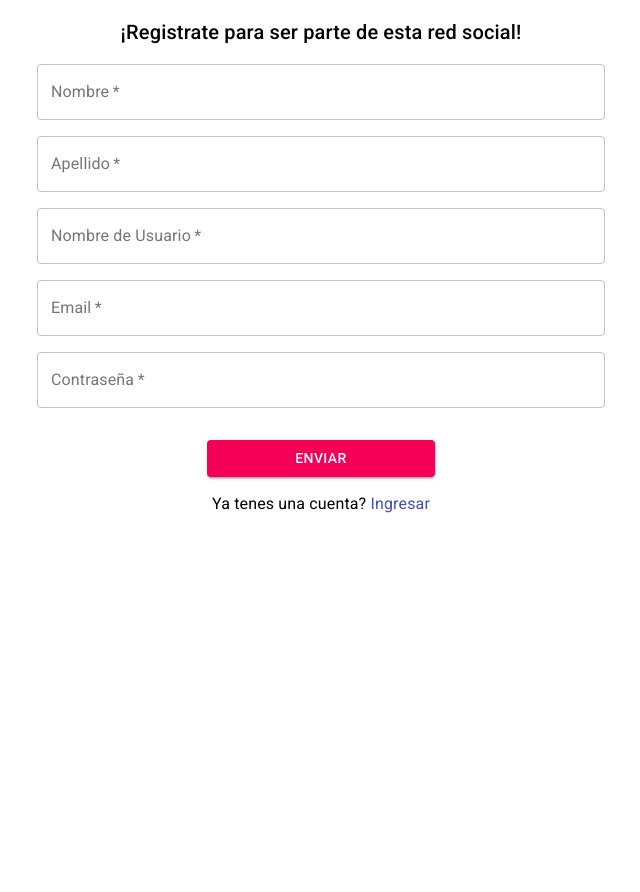
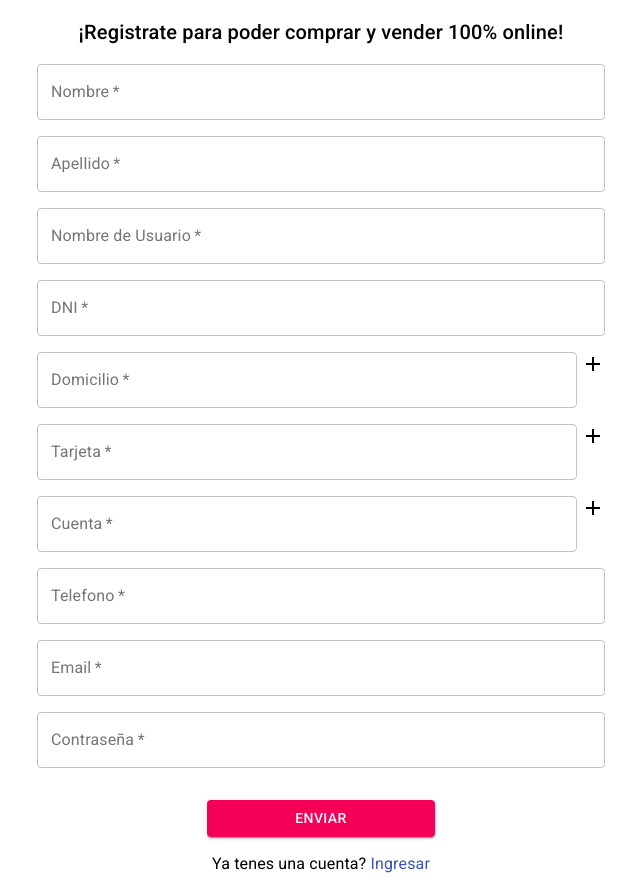
Before and after one commit to EzequielLeonardoLeotta/FE-Distribuidos, a React (Create React App) app: page /register in a window 1280 px wide. Shown: the whole page, without its empty margins (319-959 px from the left). Before the commit the page ends 800 px from the top, so only its background shows below. Built offline with nearby package versions, Linux system fonts and the light colour scheme.

Commit message:
Agrego atributos necesario para el registro del usuario

```diff
--- a/src/components/Register/Register.tsx
+++ b/src/components/Register/Register.tsx
@@ -2,9 +2,8 @@ import {
   Button,
   CircularProgress,
   Container,
+  Grid,
   Link,
-  MenuItem,
-  Select,
   Snackbar,
   TextField,
   Typography,
@@ -14,32 +13,24 @@ import React, { useState } from "react";
 import { useHistory } from "react-router";
 import { auth } from "../../config";
 import { ClientRoutes } from "../../config/enums";
-import { UsersService } from "../../fetch/UsersService";
+import AddOutlinedIcon from '@material-ui/icons/AddOutlined';
+import RemoveOutlinedIcon from '@material-ui/icons/RemoveOutlined';
 
 const Register: React.FC = () => {
   const [nombreUsuario, setNombreUsuario] = useState("");
   const [nombre, setNombre] = useState("");
   const [apellido, setApellido] = useState("");
+  const [dni, setDni] = useState("");
+  const [domicilios, setDomicilios] = useState<string[]>([""]);
+  const [tarjetas, setTarjetas] = useState<string[]>([""]);
+  const [cuentas, setCuentas] = useState<string[]>([""]); //En el servicio es un array de number
+  const [telefono, setTelefono] = useState<number>();
   const [email, setEmail] = useState("");
   const [contraseña, setContraseña] = useState("");
-  const [seguidos, setSeguidos] = useState([]);
   const [open, setOpen] = useState(false);
   const [isSubmitting, setIsSubmitting] = useState(false);
 
   const history = useHistory();
-
-  const createTopics = (nombreUsuario: string) => {
-    fetch("http://localhost:9000/createTopic", {
-      method: "POST",
-      body: JSON.stringify({nombreUsuario: nombreUsuario}),
-      headers: {
-        Accept: "application/json",
-        "Content-Type": "application/json",
-      },
-    }).then((response) => {
-      console.log(response);
-    });
-  };
 
   const handleSubmit = async (e: any) => {
     e.preventDefault();
@@ -49,27 +40,16 @@ const Register: React.FC = () => {
 
       await auth.createUserWithEmailAndPassword(email, contraseña);
 
-      const seguidos: Array<string> = []
-
-      await UsersService.postUserToCollection({
-        nombreUsuario,
-        nombre,
-        apellido,
-        email,
-        seguidos,
-      });
-
-      // createTopics(nombreUsuario)
-
       const currentUser = auth.currentUser;
       localStorage.setItem(
-        "FaceUNLa.JWT",
+        "UNLaLibre.JWT",
         (await currentUser?.getIdToken()) || ""
       );
-      localStorage.setItem("FaceUNLa.UserName", nombreUsuario);
-      localStorage.setItem("FaceUNLa.Nombre", nombre);
-      localStorage.setItem("FaceUNLa.Apellido", apellido);
-      localStorage.setItem("FaceUNLa.UserId", auth.currentUser?.uid || "");
+      localStorage.setItem("UNLaLibre.NomberUsuario", nombreUsuario);
+      localStorage.setItem("UNLaLibre.Nombre", nombre);
+      localStorage.setItem("UNLaLibre.Apellido", apellido);
+      localStorage.setItem("UNLaLibre.Dni", dni);
+      localStorage.setItem("UNLaLibre.UserId", auth.currentUser?.uid || "");
 
       setOpen(true);
       setTimeout(() => {
@@ -82,6 +62,75 @@ const Register: React.FC = () => {
     }
   };
 
+  const handleInputChange = (value: string, index: number, tipo: string) => {
+    switch (tipo) {
+      case "domicilios":
+        const arrayDomicilios = [...domicilios];
+        arrayDomicilios[index] = value;
+        setDomicilios(arrayDomicilios);
+        break;
+
+      case "tarjetas":
+        const arrayTarjetas = [...tarjetas];
+        arrayTarjetas[index] = value;
+        setTarjetas(arrayTarjetas);
+        break;
+
+      case "cuentas":
+        const arrayCuentas = [...cuentas];
+        arrayCuentas[index] = value;
+        setTarjetas(arrayCuentas);
+        break;
+
+      default:
+        break;
+    }
+  };
+
+  const handleRemoveClick = (index: number, tipo: string) => {
+    switch (tipo) {
+      case "domicilios":
+        const arrayDomicilios = [...domicilios];
+        arrayDomicilios.splice(index, 1);
+        setDomicilios(arrayDomicilios);
+        break;
+
+      case "tarjetas":
+        const arrayTarjetas = [...tarjetas];
+        arrayTarjetas.splice(index, 1);
+        setTarjetas(arrayTarjetas);
+        break;
+
+      case "cuentas":
+        const arrayCuentas = [...cuentas];
+        arrayCuentas.splice(index, 1);
+        setCuentas(arrayCuentas);
+        break;
+
+      default:
+        break;
+    }
+  };
+
+  const handleAddClick = (tipo: string) => {
+    switch (tipo) {
+      case "domicilios":
+        setDomicilios([...domicilios, ""]);
+        break;
+
+      case "tarjetas":
+        setTarjetas([...tarjetas, ""]);
+        break;
+
+      case "cuentas":
+        setCuentas([...cuentas, ""]);
+        break;
+
+      default:
+        break;
+    }
+  };
+
   return (
     <Container component="main" maxWidth="sm" style={{ padding: "1rem" }}>
       <Typography
@@ -91,7 +140,7 @@ const Register: React.FC = () => {
           paddingBottom: "1rem",
         }}
       >
-        ¡Registrate para ser parte de esta red social!
+        ¡Registrate para poder comprar y vender 100% online!
       </Typography>
       <form onSubmit={handleSubmit}>
         <TextField
@@ -118,6 +167,114 @@ const Register: React.FC = () => {
           required
           style={{ width: "100%", paddingBottom: "1rem" }}
         />
+        <TextField
+          onChange={(event) => setDni(event.target.value)}
+          id="dni"
+          label="DNI"
+          variant="outlined"
+          required
+          style={{ width: "100%", paddingBottom: "1rem" }}
+        />
+
+        {domicilios.map((item: string, index: number) => {
+          return (
+            <>
+              <Grid container spacing={2} style={{ width: "100%", paddingBottom: "1rem" }} alignItems='center' alignContent='center'/>
+                <div style={{display: "flex"}}>
+                  <TextField
+                    //@ts-ignore
+                    onChange={(event) => handleInputChange(event.target.value, index, "domicilios")}
+                    label="Domicilio"
+                    type="domicilio"
+                    variant="outlined"
+                    required
+                    style={{ width: domicilios.length === index + 1 ? "95%" : "100%", paddingBottom: "1rem" }}
+                  />
+                    {domicilios.length !== 1 && domicilios.length === index + 1 &&
+                      <div onClick={() => handleRemoveClick(index, "domicilios")}>
+                        <RemoveOutlinedIcon style={{paddingLeft: '4px', cursor: 'pointer'}} />
+                      </div>
+                    }
+                    {domicilios.length - 1 === index &&
+                      <div onClick={() => handleAddClick("domicilios")}>
+                      <AddOutlinedIcon style={{paddingLeft: '4px', cursor: 'pointer'}} />
+                    </div>
+                    }
+                </div>
+              <Grid/>
+            </>
+            )
+        })}
+
+        {tarjetas.map((item: string, index: number) => {
+          return (
+            <>
+              <Grid container spacing={2} style={{ width: "100%", paddingBottom: "1rem" }} alignItems='center' alignContent='center'/>
+                <div style={{display: "flex"}}>
+                  <TextField
+                    //@ts-ignore
+                    onChange={(event) => handleInputChange(event.target.value, index, "tarjetas")}
+                    label="Tarjeta"
+                    type="tarjeta"
+                    variant="outlined"
+                    required
+                    style={{ width: tarjetas.length === index + 1 ? "95%" : "100%", paddingBottom: "1rem" }}
+                  />
+                    {tarjetas.length !== 1 && tarjetas.length === index + 1 &&
+                      <div onClick={() => handleRemoveClick(index, "tarjetas")}>
+                        <RemoveOutlinedIcon style={{paddingLeft: '4px', cursor: 'pointer'}} />
+                      </div>
+                    }
+                    {tarjetas.length - 1 === index &&
+                      <div onClick={() => handleAddClick("tarjetas")}>
+                      <AddOutlinedIcon style={{paddingLeft: '4px', cursor: 'pointer'}} />
+                    </div>
+                    }
+                </div>
+              <Grid/>
+            </>
+            )
+        })}
+
+        {cuentas.map((item: string, index: number) => {
+          return (
+            <>
+              <Grid container spacing={2} style={{ width: "100%", paddingBottom: "1rem" }} alignItems='center' alignContent='center'/>
+                <div style={{display: "flex"}}>
+                  <TextField
+                    //@ts-ignore
+                    onChange={(event) => handleInputChange(event.target.value, index, "cuentas")}
+                    label="Cuenta"
+                    type="cuenta"
+                    variant="outlined"
+                    required
+                    style={{ width: cuentas.length === index + 1 ? "95%" : "100%", paddingBottom: "1rem" }}
+                  />
+                    {cuentas.length !== 1 && cuentas.length === index + 1 &&
+                      <div onClick={() => handleRemoveClick(index, "cuentas")}>
+                        <RemoveOutlinedIcon style={{paddingLeft: '4px', cursor: 'pointer'}} />
+                      </div>
+                    }
+                    {cuentas.length - 1 === index &&
+                      <div onClick={() => handleAddClick("cuentas")}>
+                      <AddOutlinedIcon style={{paddingLeft: '4px', cursor: 'pointer'}} />
+                    </div>
+                    }
+                </div>
+              <Grid/>
+            </>
+            )
+        })}
+
+        <TextField
+          onChange={(event) => setTelefono(Number(event.target.value))}
+          label="Telefono"
+          type="telefono"
+          variant="outlined"
+          required
+          style={{ width: "100%", paddingBottom: "1rem" }}
+        />
+
         <TextField
           onChange={(event) => setEmail(event.target.value)}
           label="Email"
```
Also changed, not shown: src/config.js (line endings or trailing spaces), 1 other file (tests, documents, lock files or other folders).
